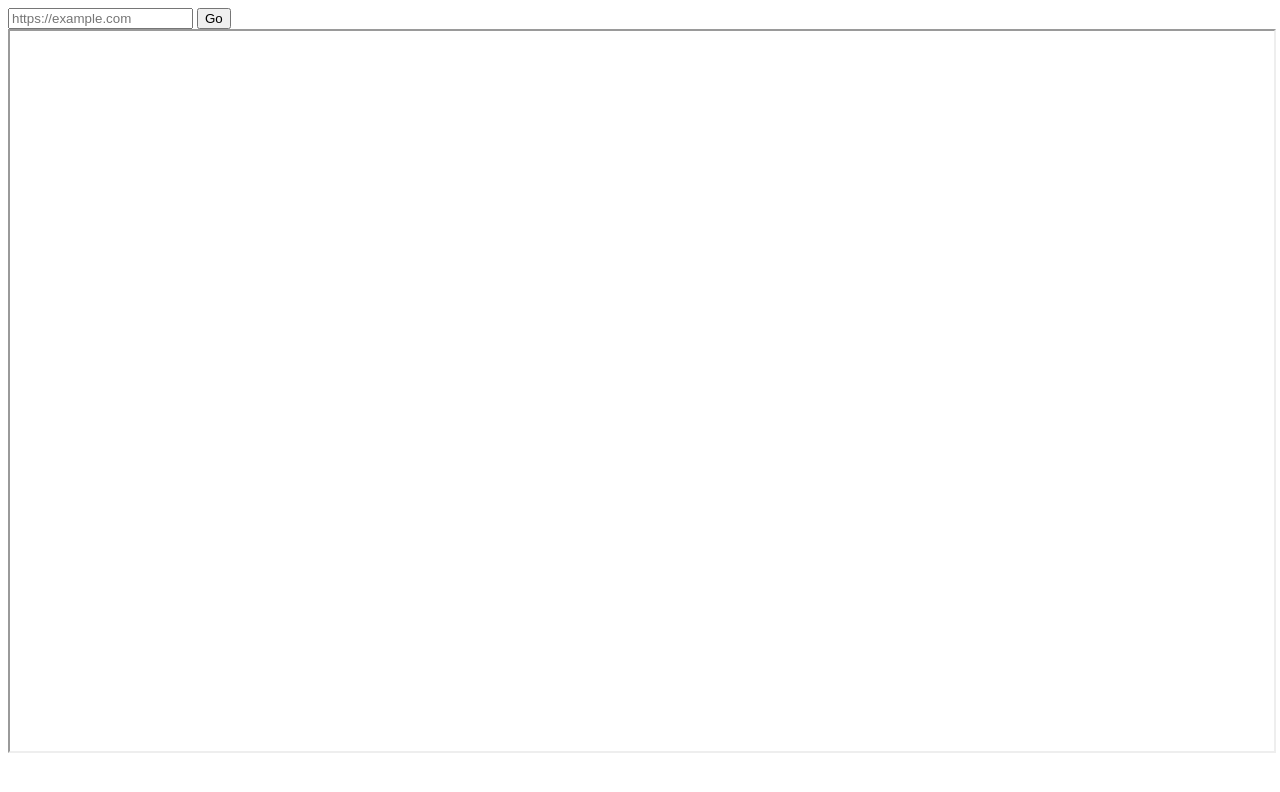
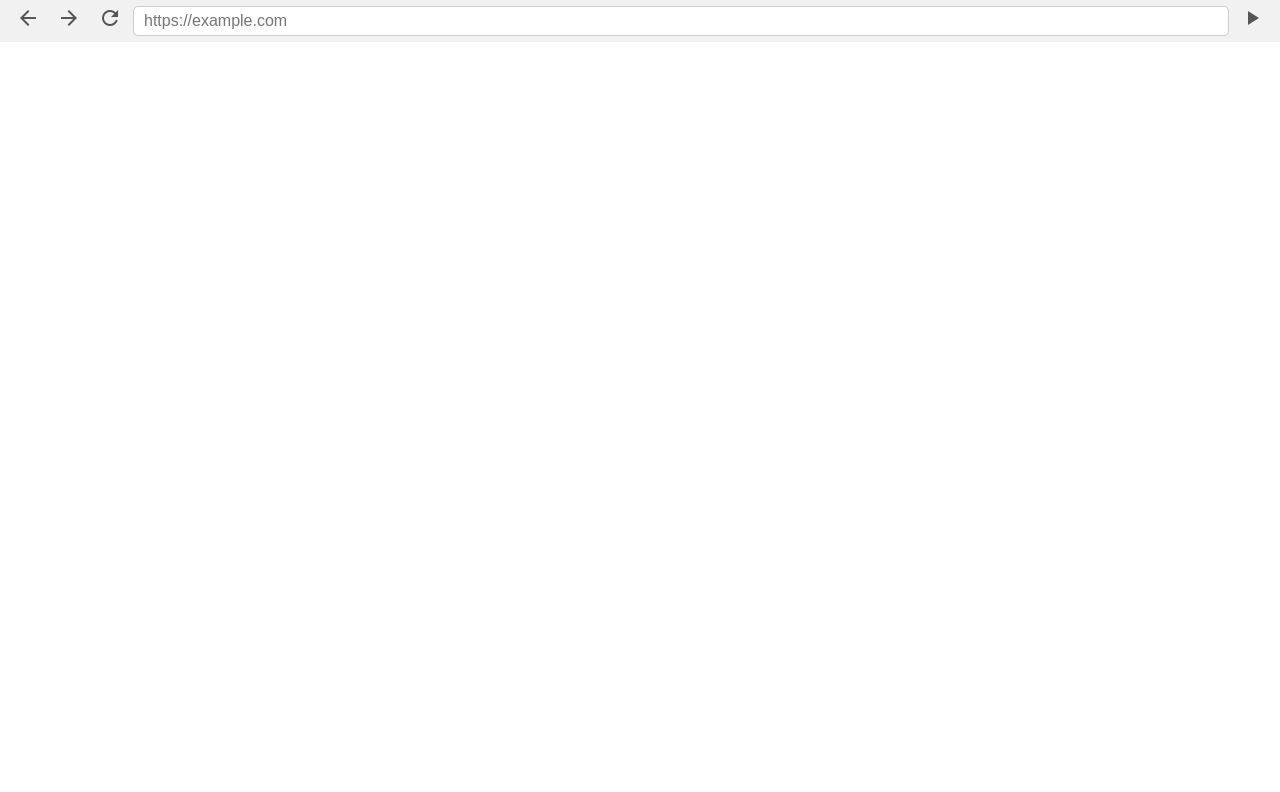
Before and after one commit to jimmyqrg/proxy, a plain HTML site: page index.html in a window 1280 px wide. Drawn offline with Linux system fonts and the light colour scheme.

Commit message:
Update index.html

```diff
--- a/index.html
+++ b/index.html
@@ -1,13 +1,102 @@
 <!DOCTYPE html>
-<input id="u" placeholder="https://example.com">
-<button onclick="go()">Go</button>
+<html lang="en">
+<head>
+<meta charset="UTF-8">
+<meta name="viewport" content="width=device-width, initial-scale=1.0">
+<title>Mini Browser</title>
+<!-- Material Icons -->
+<link href="https://fonts.googleapis.com/icon?family=Material+Icons" rel="stylesheet">
+<style>
+  body { margin: 0; font-family: Arial, sans-serif; }
+  .browser-bar {
+    display: flex;
+    align-items: center;
+    padding: 5px 10px;
+    background: #f1f1f1;
+    gap: 5px;
+  }
+  .browser-bar button {
+    border: none;
+    background: none;
+    cursor: pointer;
+    font-size: 24px;
+    color: #555;
+  }
+  .browser-bar button:hover {
+    color: #000;
+  }
+  .browser-bar input {
+    flex: 1;
+    padding: 5px 10px;
+    font-size: 16px;
+    border-radius: 5px;
+    border: 1px solid #ccc;
+  }
+  iframe {
+    width: 100%;
+    height: 90vh;
+    border: none;
+  }
+</style>
+</head>
+<body>
 
-<iframe id="v" style="width:100%;height:90vh;"></iframe>
+<div class="browser-bar">
+  <button id="back"><span class="material-icons">arrow_back</span></button>
+  <button id="forward"><span class="material-icons">arrow_forward</span></button>
+  <button id="reload"><span class="material-icons">refresh</span></button>
+  <input id="url" placeholder="https://example.com">
+  <button id="go"><span class="material-icons">play_arrow</span></button>
+</div>
+
+<iframe id="browserFrame"></iframe>
 
 <script>
-function go() {
-  const url = document.getElementById("u").value;
-  document.getElementById("v").src =
-    "https://proxy.ikunbeautiful.workers.dev/?url=" + encodeURIComponent(url);
+const iframe = document.getElementById("browserFrame");
+const urlInput = document.getElementById("url");
+
+let historyStack = [];
+let currentIndex = -1;
+
+function navigate(url) {
+  if (!url.startsWith("http")) url = "https://" + url;
+  iframe.src = "https://proxy.ikunbeautiful.workers.dev/?url=" + encodeURIComponent(url);
+  // Update history
+  if (currentIndex === -1 || historyStack[currentIndex] !== url) {
+    historyStack = historyStack.slice(0, currentIndex + 1);
+    historyStack.push(url);
+    currentIndex++;
+  }
+  urlInput.value = url;
 }
+
+document.getElementById("go").onclick = () => navigate(urlInput.value);
+
+document.getElementById("reload").onclick = () => {
+  if (currentIndex >= 0) iframe.src = "https://proxy.ikunbeautiful.workers.dev/?url=" + encodeURIComponent(historyStack[currentIndex]);
+};
+
+document.getElementById("back").onclick = () => {
+  if (currentIndex > 0) {
+    currentIndex--;
+    iframe.src = "https://proxy.ikunbeautiful.workers.dev/?url=" + encodeURIComponent(historyStack[currentIndex]);
+    urlInput.value = historyStack[currentIndex];
+  }
+};
+
+document.getElementById("forward").onclick = () => {
+  if (currentIndex < historyStack.length - 1) {
+    currentIndex++;
+    iframe.src = "https://proxy.ikunbeautiful.workers.dev/?url=" + encodeURIComponent(historyStack[currentIndex]);
+    urlInput.value = historyStack[currentIndex];
+  }
+};
+
+// Allow Enter key to navigate
+urlInput.addEventListener("keydown", e => {
+  if (e.key === "Enter") navigate(urlInput.value);
+});
 </script>
+
+</body>
+</html>
```
